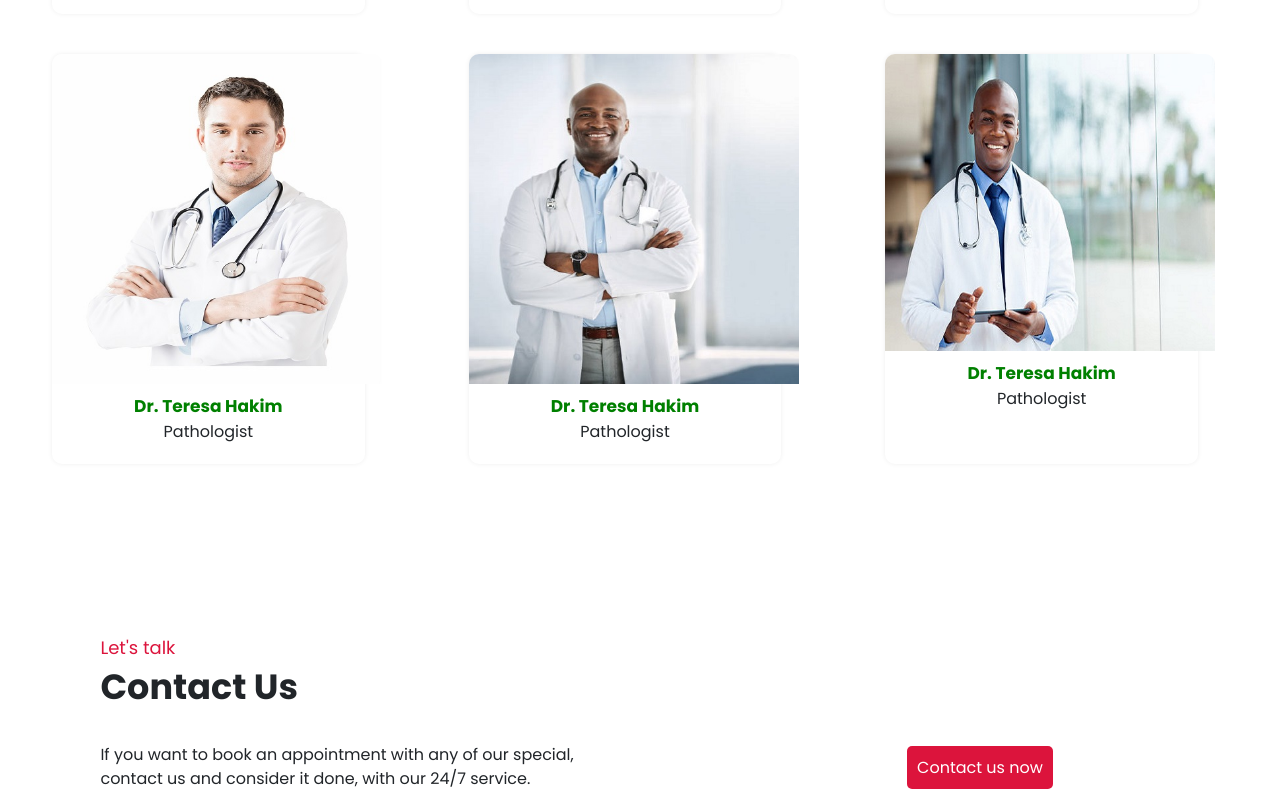
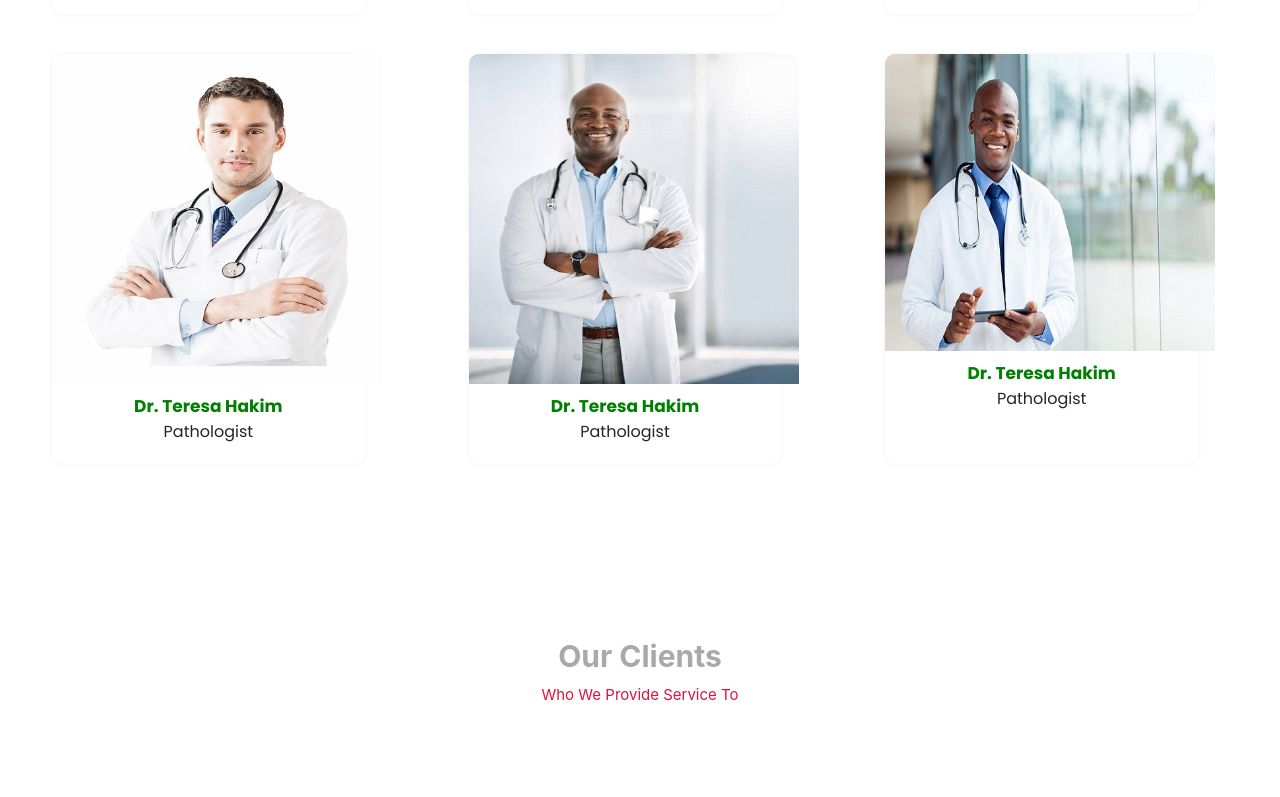
Before and after one commit to Ogenyi25/medirest, a React (Create React App) app: page / in a window 1280 px wide. Shown: the part 2750-3547 px from the top of the page. Built offline with nearby package versions, Linux system fonts and the light colour scheme; a web font is replaced by a local one.

Commit message:
changed some styles and added the our teams section

```diff
--- a/src/Pages/Home.jsx
+++ b/src/Pages/Home.jsx
@@ -158,6 +158,16 @@ const Home = () => {
                 </div>
             </div>
 
+            {/* our clients section */}
+
+            <div className="our-clients-section">
+                <div className="our-clients-title">our clients</div>
+                <div className="our-clients-subtitle">who we provide service to</div>
+                <div className="clients-carousel">
+
+                </div>
+            </div>
+
             {/* contact us section */}
 
             <div className="contact-section container-fluid" id="contact">
@@ -179,11 +189,7 @@ const Home = () => {
                 </div>
             </div>
 
-            {/* our clients section */}
 
-            <div className="our-clients-section">
-
-            </div>
         </div>
     )
 }
--- a/src/styles/pages/_home.scss
+++ b/src/styles/pages/_home.scss
@@ -59,6 +59,7 @@
                     font-size: 30px;
                     font-weight: 700;
                     text-transform: capitalize;
+                    color: darkgray;
                 }
                 .description {
                     width: 80%;
@@ -92,6 +93,7 @@
                         font-size: 25px;
                         font-weight: 700;
                         text-transform: capitalize;
+                        color: darkgray;
                     }
                     .heartrate {
                         height: 10px;
@@ -155,6 +157,7 @@
             text-transform: capitalize;
             font-weight: 700;
             padding-bottom: 5px;
+            color: darkgray;
         }
         .our-teams {
             width: 100%;
@@ -197,6 +200,28 @@
         }
     }
 
+    // styles for our clients section
+    .our-clients-section {
+        margin-top: 150px;
+        .our-clients-title {
+            text-align: center;
+            font-size: 30px;
+            align-content: center;
+            text-transform: capitalize;
+            font-weight: 700;
+            padding-bottom: 5px;
+            color: darkgray;
+        }
+        .our-clients-subtitle {
+            font-size: 15px;
+            font-weight: 400;
+            color: crimson;
+            text-align: center;
+            text-transform: capitalize;
+            margin-bottom: 50px;
+        }
+    }
+
 
     .contact-section {
         margin-top: 150px;
@@ -217,6 +242,7 @@
                     font-weight: 700;
                     text-transform: capitalize;
                     padding-bottom: 30px;
+                    color: darkgray;
                 }
                 .contact-description {
                     font-weight: 400;
```
Also changed, not shown: 1 other file (tests, documents, lock files or other folders).
